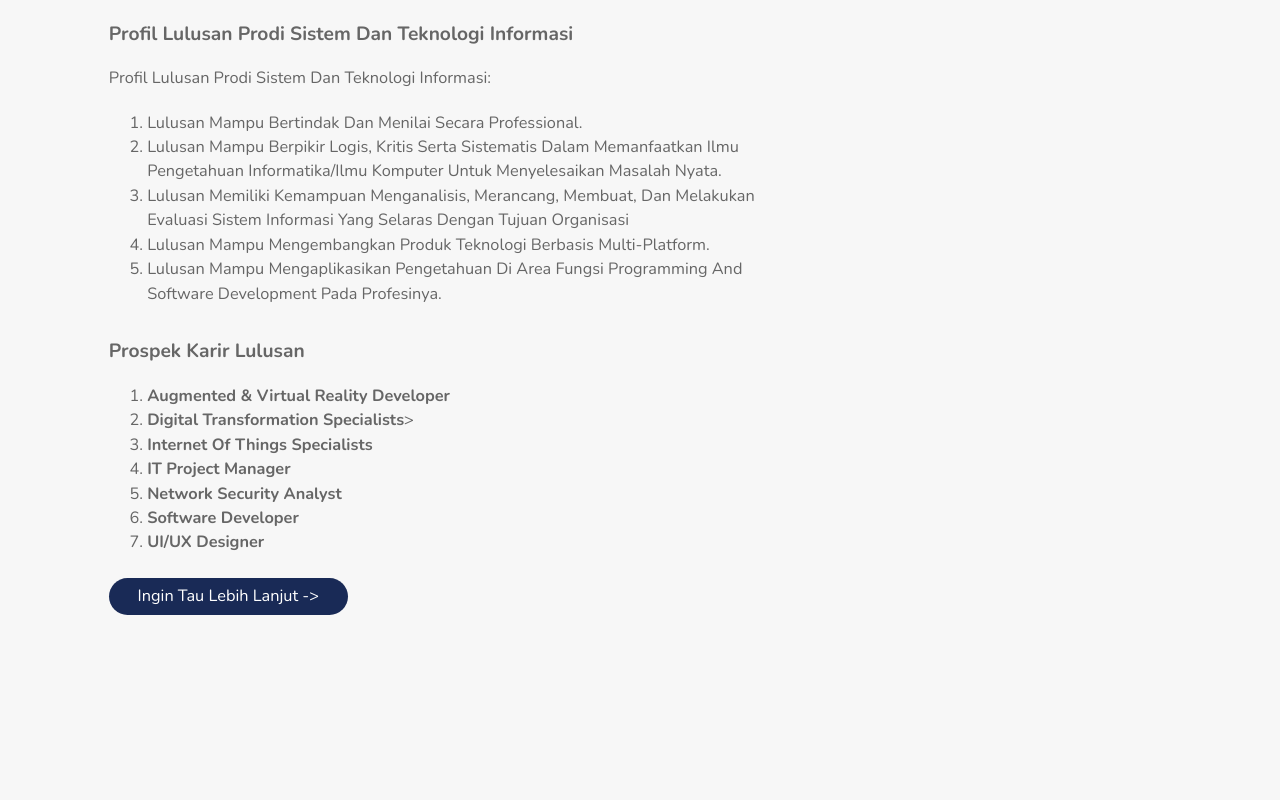
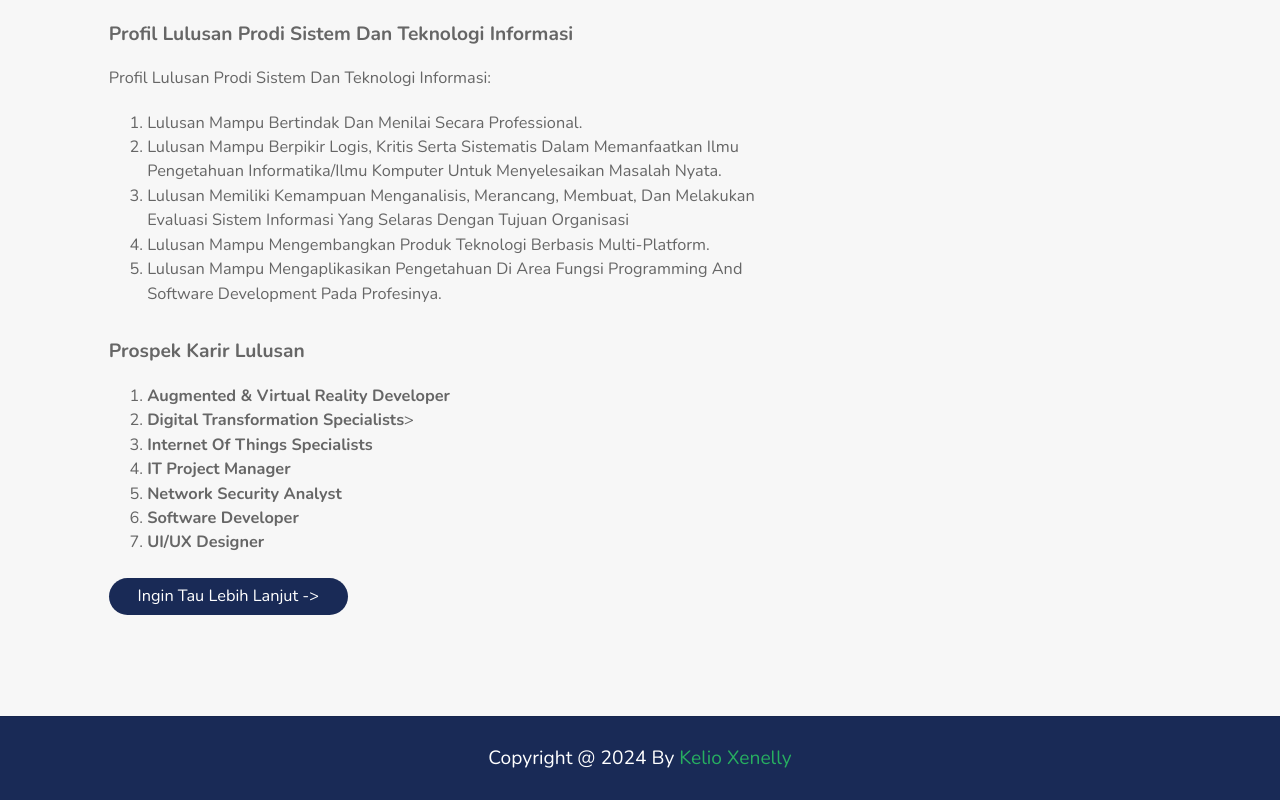
Before and after one commit to KelioXenelly/UTS-KelioXenelly-23110001-STI, a plain HTML site: page sti-8.html in a window 1280 px wide. Shown: the part 2281-3081 px from the top of the page. Before the commit the page ends 2982 px from the top, so only its background shows below. Drawn offline with nearby package versions, Linux system fonts and the light colour scheme.

Commit message:
Add files via upload
Update Footer on sti-8.html

```diff
--- a/sti-8.html
+++ b/sti-8.html
@@ -186,8 +186,8 @@
     </main>
 
 
-    <footer>
-
+    <footer class="footer">
+        <p>copyright @ 2024 by <span>Kelio Xenelly</span></p>
     </footer>
 
     <script src="JS/script.js"></script>
```
